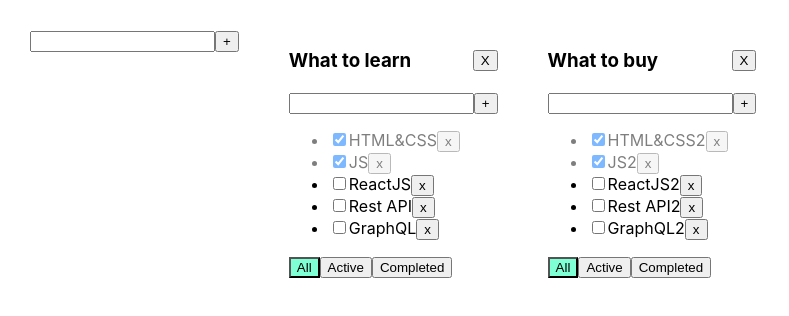
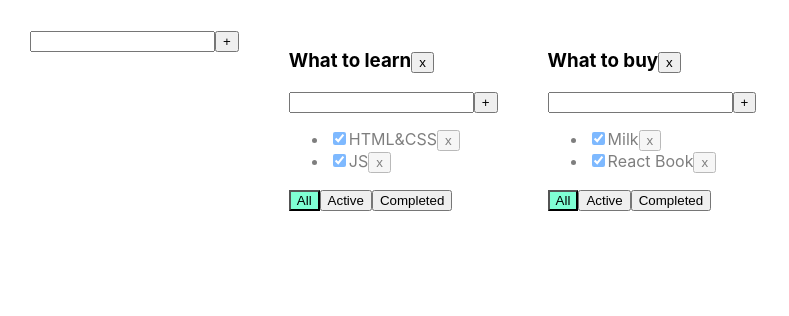
Before and after one commit to demorest49de/todolist-sprint-2-week-1-assocciated-array-udincev-pochinit-proekt, a React (Create React App) app: page / in a window 1280 px wide. Shown: the top 316 px of the page, without its empty margins (0-789 px from the left). Built offline with nearby package versions, Linux system fonts and the light colour scheme.

Commit message:
Changes AddItemForm.tsx App.css App.tsx EditableSpan.tsx index.tsx react-app-env.d.ts Todolist.module.css Todolist.tsx

```diff
--- a/src/AddItemForm.tsx
+++ b/src/AddItemForm.tsx
@@ -1,49 +1,42 @@
 import React, {ChangeEvent, KeyboardEvent, useState} from 'react';
 
-type AddItemFormType = {
+type AddItemFormPropsType = {
     addItem: (title: string) => void
 }
 
-const AddItemForm = ({
-                         addItem,
-                     }: AddItemFormType) => {
+export function AddItemForm(props: AddItemFormPropsType) {
 
-    const [title, setTitle] = useState('')
-    const [error, setError]
-        = useState<string | null>(null)
+    let [title, setTitle] = useState("")
+    let [error, setError] = useState<string | null>(null)
 
-    const addItemHandler = () => {
-        if (title.trim() !== '') {
-            addItem(title);
-            setTitle('')
+    const addItem = () => {
+        if (title.trim() !== "") {
+            props.addItem(title);
+            setTitle("");
         } else {
-            setError('Title is required')
+            setError("Title is required");
         }
     }
 
-    function onChangeHandler(e: ChangeEvent<HTMLInputElement>) {
+    const onChangeHandler = (e: ChangeEvent<HTMLInputElement>) => {
         setTitle(e.currentTarget.value)
     }
 
-    function onKeyPressHandler(e: KeyboardEvent<HTMLInputElement>) {
-        setError(null)
-        if (e.key === "Enter") {
-            addItemHandler()
+    const onKeyPressHandler = (e: KeyboardEvent<HTMLInputElement>) => {
+        setError(null);
+        if (e.charCode === 13) {
+            addItem();
         }
     }
 
-    return (
-        <div>
-            <input value={title}
-                   onChange={onChangeHandler}
-                   onKeyPress={onKeyPressHandler}
-                   onBlur={()=> setError(null)}
-                   className={error ? 'error' : ''}
-            />
-            <button onClick={addItemHandler}>+</button>
-            {error && <div className='error-message'>{error}</div>}
-        </div>
-    );
-};
+    return <div>
+        <input value={title}
+               onChange={onChangeHandler}
+               onKeyPress={onKeyPressHandler}
+               className={error ? "error" : ""}
+        />
+        <button onClick={addItem}>+</button>
 
-export default AddItemForm;
+        {error && <div className="error-message">{error}</div>}
+    </div>
+}
--- a/src/App.css
+++ b/src/App.css
@@ -10,7 +10,6 @@
 
 .error {
   border: red 1px solid;
-  outline: none;
 }
 
 .error-message {
--- a/src/App.tsx
+++ b/src/App.tsx
@@ -2,123 +2,151 @@
 import './App.css';
 import {TaskType, Todolist} from './Todolist';
 import {v1} from 'uuid';
-import AddItemForm from "./AddItemForm";
+import {AddItemForm} from './AddItemForm';
 
-export enum fvenum {
-    all = 'all',
-    active = 'active',
-    completed = 'completed',
-}
-
-export type FilterValuesType = fvenum.all | fvenum.active | fvenum.completed;
-
-export type TodoListEntryType = {
+export type FilterValuesType = "all" | "active" | "completed";
+type TodolistType = {
     id: string
     title: string
     filter: FilterValuesType
 }
 
-export type TodolistsType = {
-    [key: string]: TodoListEntryType
-}
-
-export type TasksType = {
+type TasksStateType = {
     [key: string]: Array<TaskType>
 }
 
 
 function App() {
-//id
-    let todolistID1 = v1();
-    let todolistID2 = v1();
+    function removeTask(id: string, todolistId: string) {
+        //достанем нужный массив по todolistId:
+        let todolistTasks = tasks[todolistId];
+        // перезапишем в этом объекте массив для нужного тудулиста отфилтрованным массивом:
+        tasks[todolistId] = todolistTasks.filter(t => t.id != id);
+        // засетаем в стейт копию объекта, чтобы React отреагировал перерисовкой
+        setTasks({...tasks});
+    }
 
-    let [todolists, setTodolists] = useState<Array<TodoListEntryType>>([
-        {id: todolistID1, title: 'What to learn', filter: fvenum.all},
-        {id: todolistID2, title: 'What to buy', filter: fvenum.all},
+    function addTask(title: string, todolistId: string) {
+        let task = {id: v1(), title: title, isDone: false};
+        //достанем нужный массив по todolistId:
+        let todolistTasks = tasks[todolistId];
+        // перезапишем в этом объекте массив для нужного тудулиста копией, добавив в начало новую таску:
+        tasks[todolistId] = [task, ...todolistTasks];
+        // засетаем в стейт копию объекта, чтобы React отреагировал перерисовкой
+        setTasks({...tasks});
+    }
+
+    function changeFilter(value: FilterValuesType, todolistId: string) {
+        let todolist = todolists.find(tl => tl.id === todolistId);
+        if (todolist) {
+            todolist.filter = value;
+            setTodolists([...todolists])
+        }
+    }
+
+    function changeStatus(id: string, isDone: boolean, todolistId: string) {
+        //достанем нужный массив по todolistId:
+        let todolistTasks = tasks[todolistId];
+        // найдём нужную таску:
+        let task = todolistTasks.find(t => t.id === id);
+        //изменим таску, если она нашлась
+        if (task) {
+            task.isDone = isDone;
+            // засетаем в стейт копию объекта, чтобы React отреагировал перерисовкой
+            setTasks({...tasks});
+        }
+    }
+    function changeTaskTitle(id: string, newTitle: string, todolistId: string) {
+        //достанем нужный массив по todolistId:
+        let todolistTasks = tasks[todolistId];
+        // найдём нужную таску:
+        let task = todolistTasks.find(t => t.id === id);
+        //изменим таску, если она нашлась
+        if (task) {
+            task.title = newTitle;
+            // засетаем в стейт копию объекта, чтобы React отреагировал перерисовкой
+            setTasks({...tasks});
+        }
+    }
+
+    function removeTodolist(id: string) {
+        // засунем в стейт список тудулистов, id которых не равны тому, который нужно выкинуть
+        setTodolists(todolists.filter(tl => tl.id != id));
+        // удалим таски для этого тудулиста из второго стейта, где мы храним отдельно таски
+        delete tasks[id]; // удаляем св-во из объекта... значением которого являлся массив тасок
+        // засетаем в стейт копию объекта, чтобы React отреагировал перерисовкой
+        setTasks({...tasks});
+    }
+    function changeTodolistTitle(id: string, title: string) {
+        // найдём нужный todolist
+        const todolist = todolists.find(tl => tl.id === id);
+        if (todolist) {
+            // если нашёлся - изменим ему заголовок
+            todolist.title = title;
+            setTodolists([...todolists]);
+        }
+    }
+
+    let todolistId1 = v1();
+    let todolistId2 = v1();
+
+    let [todolists, setTodolists] = useState<Array<TodolistType>>([
+        {id: todolistId1, title: "What to learn", filter: "all"},
+        {id: todolistId2, title: "What to buy", filter: "all"}
     ])
 
-//tasks
-    let [tasks, setTasks] = useState<TasksType>({
-        [todolistID1]: [
+    let [tasks, setTasks] = useState<TasksStateType>({
+        [todolistId1]: [
             {id: v1(), title: "HTML&CSS", isDone: true},
-            {id: v1(), title: "JS", isDone: true},
-            {id: v1(), title: "ReactJS", isDone: false},
-            {id: v1(), title: "Rest API", isDone: false},
-            {id: v1(), title: "GraphQL", isDone: false},
+            {id: v1(), title: "JS", isDone: true}
         ],
-        [todolistID2]: [
-            {id: v1(), title: "HTML&CSS2", isDone: true},
-            {id: v1(), title: "JS2", isDone: true},
-            {id: v1(), title: "ReactJS2", isDone: false},
-            {id: v1(), title: "Rest API2", isDone: false},
-            {id: v1(), title: "GraphQL2", isDone: false},
+        [todolistId2]: [
+            {id: v1(), title: "Milk", isDone: true},
+            {id: v1(), title: "React Book", isDone: true}
         ]
     });
 
-//func
-    function removeTask(todolistId: string, id: string) {
-        setTasks({...tasks, [todolistId]: tasks[todolistId].filter(t => t.id !== id)})
-    }
-
-    function addTask(title: string, todolistId: string) {
-        setTasks({
-            ...tasks, [todolistId]: [{id: v1(), title: title, isDone: false}, ...tasks[todolistId]]
-        });
-    }
-
-    function EditTask(todolistId: string, taskId: string, title: string) {
-        setTasks({...tasks, [todolistId]: tasks[todolistId].map(t => t.id === taskId ? {...t, title: title} : t)})
-    }
-
-    function changeStatus(todolistId: string, taskId: string, isDone: boolean) {
-        setTasks({...tasks, [todolistId]: tasks[todolistId].map(t => t.id === taskId ? {...t, isDone: isDone} : t)})
-    }
-
-    function changeFilter(todolistId: string, value: FilterValuesType) {
-        setTodolists(todolists.map(todo => todo.id === todolistId ? {...todo, filter: value} : todo))
-    }
-
-    function removeTodolist(todolistId: string) {
-        setTodolists(todolists.filter(todo => todo.id !== todolistId))
-    }
-
-    function addChangeTodolistItem(title: string) {
-        const newTodoId = v1()
-        let newTodoList: TodoListEntryType = {id: newTodoId, title: title, filter: fvenum.all}
-        setTodolists([newTodoList, ...todolists])
+    function addTodolist(title: string) {
+        let newTodolistId = v1();
+        let newTodolist: TodolistType = {id: newTodolistId, title: title, filter: 'all'};
+        setTodolists([newTodolist, ...todolists]);
         setTasks({
             ...tasks,
-            [newTodoId]: []
+            [newTodolistId]: []
         })
-    }
-
-    function changeTodolistTitle(todoId: string, title: string) {
-        console.log(' title: ', title);
-        setTodolists(todolists.map(t => t.id === todoId ? {...t, title: title} : t))
     }
 
     return (
         <div className="App">
-            <AddItemForm addItem={addChangeTodolistItem}/>
-            {todolists.map(el => {
-                return (
-                    <Todolist
-                        key={el.id}
-                        todolistId={el.id}
-                        title={el.title}
-                        tasks={tasks[el.id]}
+            <AddItemForm addItem={addTodolist} />
+            {
+                todolists.map(tl => {
+                    let allTodolistTasks = tasks[tl.id];
+                    let tasksForTodolist = allTodolistTasks;
+
+                    if (tl.filter === "active") {
+                        tasksForTodolist = allTodolistTasks.filter(t => t.isDone === false);
+                    }
+                    if (tl.filter === "completed") {
+                        tasksForTodolist = allTodolistTasks.filter(t => t.isDone === true);
+                    }
+
+                    return <Todolist
+                        key={tl.id}
+                        id={tl.id}
+                        title={tl.title}
+                        tasks={tasksForTodolist}
                         removeTask={removeTask}
                         changeFilter={changeFilter}
                         addTask={addTask}
                         changeTaskStatus={changeStatus}
-                        todolist={el}
+                        filter={tl.filter}
                         removeTodolist={removeTodolist}
-                        EditTask={EditTask}
+                        changeTaskTitle={changeTaskTitle}
                         changeTodolistTitle={changeTodolistTitle}
                     />
-                )
-            })}
-
+                })
+            }
 
         </div>
     );
--- a/src/EditableSpan.tsx
+++ b/src/EditableSpan.tsx
@@ -1,29 +1,27 @@
-import React, {ChangeEvent, useState} from "react";
+import React, {ChangeEvent, useState} from 'react';
 
-type EditableSpanType = {
-    title: string
-    saveText: (title: string) => void
-    isH3Title?: boolean
+type EditableSpanPropsType = {
+    value: string
+    onChange: (newValue: string) => void
 }
 
-export const EditableSpan = ({
-                                 title,
-                                 saveText,
-                                 isH3Title,
-                             }: EditableSpanType) => {
-    const [editMode, setEditMode] = useState<Boolean>(true)
-    const [currTitle, setCurrTitle] = useState<string>(title)
+export function EditableSpan(props: EditableSpanPropsType) {
+    let [editMode, setEditMode] = useState(false);
+    let [title, setTitle] = useState(props.value);
+
     const activateEditMode = () => {
-        const isChanged = !editMode;
-        setEditMode(isChanged)
+        setEditMode(true);
+        setTitle(props.value);
+    }
+    const activateViewMode = () => {
+        setEditMode(false);
+        props.onChange(title);
+    }
+    const changeTitle = (e: ChangeEvent<HTMLInputElement>) => {
+        setTitle(e.currentTarget.value)
     }
 
-    const onChangeHandler = (e: ChangeEvent<HTMLInputElement>) => {
-        setCurrTitle(e.currentTarget.value)
-        saveText(e.currentTarget.value)
-    }
     return editMode
-        ? (isH3Title ? <h3 onDoubleClick={activateEditMode}>{currTitle}</h3> :
-            <span onDoubleClick={activateEditMode}>{currTitle}</span>)
-        : <input value={currTitle} onBlur={activateEditMode} onChange={onChangeHandler} autoFocus/>
-};
+        ? <input value={title} onChange={changeTitle} autoFocus onBlur={activateViewMode}/>
+        : <span onDoubleClick={activateEditMode}>{props.value}</span>
+}
--- a/src/Todolist.module.css
+++ /dev/null
@@ -1,6 +0,0 @@
-.todolist__title-block {
-  display: flex;
-  align-items: center;
-  justify-content: space-between;
-  padding-bottom: 2px;
-}
--- a/src/Todolist.tsx
+++ b/src/Todolist.tsx
@@ -1,8 +1,7 @@
-import React, {ChangeEvent, KeyboardEvent, useState} from 'react';
-import {FilterValuesType, fvenum, TodoListEntryType} from './App';
-import s from './Todolist.module.css'
-import AddItemForm from "./AddItemForm";
-import {EditableSpan} from "./EditableSpan";
+import React, {ChangeEvent} from 'react';
+import {FilterValuesType} from './App';
+import {AddItemForm} from './AddItemForm';
+import {EditableSpan} from './EditableSpan';
 
 export type TaskType = {
     id: string
@@ -11,102 +10,69 @@
 }
 
 type PropsType = {
-    todolistId: string
+    id: string
     title: string
     tasks: Array<TaskType>
-    removeTask: (todolistId: string, taskId: string) => void
-    changeFilter: (todolistId: string, value: FilterValuesType) => void
+    removeTask: (taskId: string, todolistId: string) => void
+    changeFilter: (value: FilterValuesType, todolistId: string) => void
     addTask: (title: string, todolistId: string) => void
-    changeTaskStatus: (todolistId: string, taskId: string, isDone: boolean) => void
-    todolist: TodoListEntryType
-    removeTodolist: (todolistId: string) => void
-    EditTask: (todolistId: string, taskId: string, title: string) => void
-    changeTodolistTitle: (todoId: string, title: string) => void
+    changeTaskStatus: (id: string, isDone: boolean, todolistId: string) => void
+    removeTodolist: (id: string) => void
+    changeTodolistTitle: (id: string, newTitle: string) => void
+    filter: FilterValuesType
+    changeTaskTitle: (taskId: string, newTitle: string, todolistId: string) => void
 }
 
-export function Todolist(
-    {
-        todolistId,
-        title,
-        tasks,
-        removeTask,
-        changeFilter,
-        addTask,
-        changeTaskStatus,
-        todolist,
-        removeTodolist,
-        EditTask,
-        changeTodolistTitle
-    }: PropsType) {
-
-    let tasksForTodolist = tasks;
-
-    function filterTasks() {
-        if (todolist.filter === fvenum.active) {
-            tasksForTodolist = tasks.filter(t => t.isDone === false);
-        }
-        if (todolist.filter === fvenum.completed) {
-            tasksForTodolist = tasks.filter(t => t.isDone === true);
-        }
+export function Todolist(props: PropsType) {
+    const addTask = (title: string) => {
+        props.addTask(title, props.id);
     }
 
-    filterTasks();
-
-    //functionality
-    const addTaskItemHandler = (title: string) => {
-        if (title.trim() !== "") {
-            addTask(title.trim(), todolistId);
-        }
+    const removeTodolist = () => {
+        props.removeTodolist(props.id);
+    }
+    const changeTodolistTitle = (title: string) => {
+        props.changeTodolistTitle(props.id, title);
     }
 
-    function changeTodolistTitleHandler(title: string) {
-        changeTodolistTitle(todolistId, title)
-    }
-
-    //handlers
-
-    const onAllClickHandler = () => changeFilter(todolistId, fvenum.all);
-    const onActiveClickHandler = () => changeFilter(todolistId, fvenum.active);
-    const onCompletedClickHandler = () => changeFilter(todolistId, fvenum.completed);
-    const removeTodoHandler = () => removeTodolist(todolistId)
+    const onAllClickHandler = () => props.changeFilter("all", props.id);
+    const onActiveClickHandler = () => props.changeFilter("active", props.id);
+    const onCompletedClickHandler = () => props.changeFilter("completed", props.id);
 
     return <div>
-        <div className={s[`todolist__title-block`]}>
-            <EditableSpan saveText={changeTodolistTitleHandler} title={title} isH3Title={true}/>
-            <button onClick={removeTodoHandler}>X</button>
-        </div>
-        <AddItemForm addItem={addTaskItemHandler}/>
+        <h3> <EditableSpan value={props.title} onChange={changeTodolistTitle} />
+            <button onClick={removeTodolist}>x</button>
+        </h3>
+        <AddItemForm addItem={addTask}/>
         <ul>
             {
-                tasksForTodolist.map(t => {
-                    const onClickHandler = () => removeTask(todolistId, t.id)
-
+                props.tasks.map(t => {
+                    const onClickHandler = () => props.removeTask(t.id, props.id)
                     const onChangeHandler = (e: ChangeEvent<HTMLInputElement>) => {
-                        changeTaskStatus(todolistId, t.id, e.currentTarget.checked);
+                        let newIsDoneValue = e.currentTarget.checked;
+                        props.changeTaskStatus(t.id, newIsDoneValue, props.id);
+                    }
+                    const onTitleChangeHandler = (newValue: string) => {
+                        props.changeTaskTitle(t.id, newValue, props.id);
                     }
 
-                    function saveTaskText(title: string) {
-                        EditTask(todolistId, t.id, title)
-                    }
 
                     return <li key={t.id} className={t.isDone ? "is-done" : ""}>
-                        <input type="checkbox"
-                               onChange={onChangeHandler}
-                               checked={t.isDone}/>
-                        <EditableSpan saveText={saveTaskText} title={t.title}/>
+                        <input type="checkbox" onChange={onChangeHandler} checked={t.isDone}/>
+                        <EditableSpan value={t.title} onChange={onTitleChangeHandler} />
                         <button onClick={onClickHandler}>x</button>
                     </li>
                 })
             }
         </ul>
         <div>
-            <button className={todolist.filter === 'all' ? "active-filter" : ""}
+            <button className={props.filter === 'all' ? "active-filter" : ""}
                     onClick={onAllClickHandler}>All
             </button>
-            <button className={todolist.filter === 'active' ? "active-filter" : ""}
+            <button className={props.filter === 'active' ? "active-filter" : ""}
                     onClick={onActiveClickHandler}>Active
             </button>
-            <button className={todolist.filter === 'completed' ? "active-filter" : ""}
+            <button className={props.filter === 'completed' ? "active-filter" : ""}
                     onClick={onCompletedClickHandler}>Completed
             </button>
         </div>
```
Also changed, not shown: src/index.tsx (line endings or trailing spaces), src/react-app-env.d.ts (line endings or trailing spaces).
